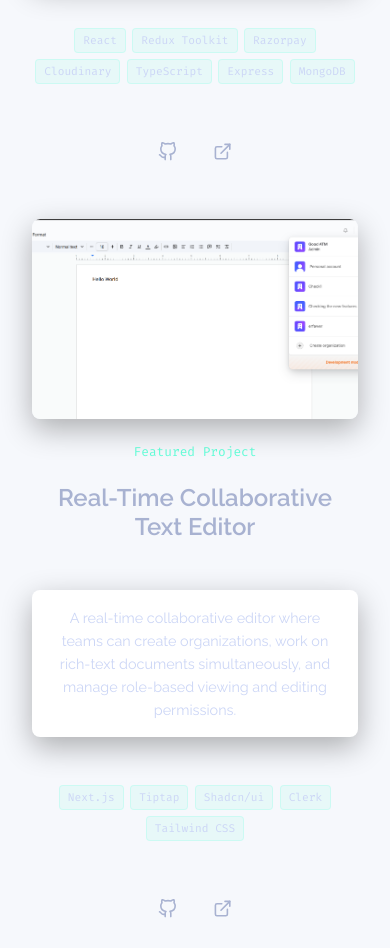
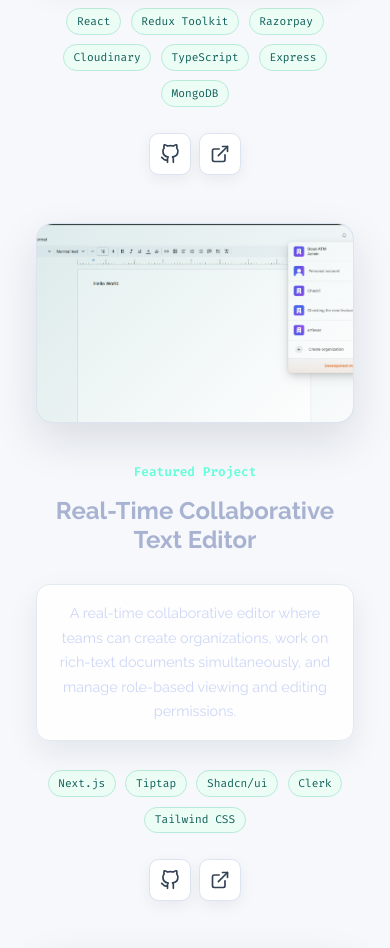
Before and after one commit to Samyaka13/Portfolio, a Next.js app: page / in a window 390 px wide. Shown: the part 3620-4568 px from the top of the page. Built offline with nearby package versions, Linux system fonts and the light colour scheme.

Commit message:
Enhance project UI and brighten styling

```diff
--- a/src/scss/sections/_projects.scss
+++ b/src/scss/sections/_projects.scss
@@ -1,10 +1,8 @@
 /* Projects Section Styles */
 .projects {
-  margin: 15rem 0;
+  margin: 12rem auto;
   padding: 0 2rem;
   max-width: 1200px;
-  margin-left: auto;
-  margin-right: auto;
 }
 
 .projects .title {
@@ -38,17 +36,15 @@
   width: clamp(100px, 20vw, 300px);
   height: 2px;
   margin-left: 2rem;
-  background-color: var(--lightest-navy);
+  background-color: #cbd5e1;
 }
 
-/* Projects Container */
 .projects-container {
   display: flex;
   flex-direction: column;
-  gap: 8rem;
+  gap: 7rem;
 }
 
-/* Individual Project */
 .project {
   position: relative;
   display: grid;
@@ -58,89 +54,86 @@
   min-height: 400px;
 }
 
-/* Project Image - FIXED POSITIONING */
 .project-image {
-  position: relative; /* Changed from absolute to relative */
+  position: relative;
   width: 100%;
   height: 350px;
-  z-index: 50;
-  border-radius: 0.5rem;
+  z-index: 1;
+  border-radius: 1rem;
   overflow: hidden;
-  box-shadow: 0 10px 30px rgba(0, 0, 0, 0.3);
-  transition: transform 0.3s ease-in-out;
-  display: block; /* Ensure it displays as a block element */
-  cursor: pointer; /* Show pointer cursor on hover */
+  border: 1px solid #dbe4f0;
+  box-shadow: 0 18px 45px rgba(15, 23, 42, 0.12);
+  transition: transform 0.3s ease, box-shadow 0.3s ease;
+  display: block;
+  cursor: pointer;
+  background: #e2e8f0;
 }
 
 .project-image:hover {
-  transform: translateY(-5px);
+  transform: translateY(-6px);
+  box-shadow: 0 24px 55px rgba(15, 23, 42, 0.16);
 }
 
-/* Add focus styles for accessibility */
 .project-image:focus {
   outline: 2px solid var(--theme-color);
-  outline-offset: 2px;
+  outline-offset: 3px;
 }
 
 .project-image-container {
   position: relative;
   width: 100%;
   height: 100%;
-  border-radius: 0.5rem;
+  border-radius: 1rem;
   overflow: hidden;
 }
 
 .project-image-overlay {
   position: absolute;
-  top: 0;
-  left: 0;
-  width: 100%;
-  height: 100%;
-  background-color: rgba(157, 0, 255, 0.3);
-  border-radius: 0.5rem;
+  inset: 0;
+  background: linear-gradient(135deg, rgba(15, 118, 110, 0.12), rgba(255, 255, 255, 0.02));
+  border-radius: 1rem;
   z-index: 2;
-  transition: 0.3s ease-in-out;
+  transition: opacity 0.3s ease;
 }
 
 .project-image:hover .project-image-overlay {
-  background-color: transparent;
+  opacity: 0;
 }
 
 .project-image img {
   z-index: 1;
-  filter: grayscale(100%);
+  filter: saturate(0.88);
   transition: 0.3s ease-in-out;
-  object-fit: cover;
 }
 
 .project-image:hover img {
-  filter: none;
-  transform: scale(1.05);
+  filter: saturate(1);
+  transform: scale(1.03);
 }
 
-/* Project Info */
 .project-info {
   z-index: 3;
   display: flex;
   flex-direction: column;
-  gap: 1rem;
+  gap: 0.85rem;
 }
 
 .project-info-overline {
   color: var(--theme-color);
   font-family: var(--fira-code);
   font-size: clamp(0.8rem, 1.5vw, 0.9rem);
-  margin-bottom: 0.5rem;
+  margin-bottom: 0.25rem;
+  font-weight: 600;
 }
 
 .project-info-title {
   color: var(--lightest-slate);
   font-size: clamp(1.5rem, 3vw, 2.2rem);
   font-family: var(--raleway);
-  font-weight: 600;
+  font-weight: 700;
   cursor: pointer;
-  transition: 0.3s ease-in-out;
-  margin-bottom: 1rem;
+  transition: color 0.3s ease;
+  margin-bottom: 0.5rem;
   line-height: 1.2;
 }
 
@@ -149,11 +142,12 @@
 }
 
 .project-info-description {
-  background-color: var(--light-navy);
-  border-radius: 0.5rem;
-  padding: 2rem;
-  margin: 1rem 0;
-  box-shadow: 0 10px 30px rgba(0, 0, 0, 0.3);
+  background: rgba(255, 255, 255, 0.92);
+  border: 1px solid #e2e8f0;
+  border-radius: 0.85rem;
+  padding: 1.5rem;
+  margin: 0.5rem 0;
+  box-shadow: 0 12px 30px rgba(15, 23, 42, 0.08);
   position: relative;
   z-index: 4;
 }
@@ -161,7 +155,7 @@
 .project-info-description p {
   color: var(--light-slate);
   font-family: var(--raleway);
-  line-height: 1.6;
+  line-height: 1.7;
   margin: 0;
   font-size: clamp(0.9rem, 1.8vw, 1rem);
 }
@@ -169,34 +163,34 @@
 .project-info-tech-list {
   display: flex;
   list-style-type: none;
-  gap: 1rem;
+  gap: 0.6rem;
   flex-wrap: wrap;
-  margin: 1rem 0;
+  margin: 0.5rem 0;
   padding: 0;
 }
 
 .project-info-tech-list-item {
-  color: var(--light-slate);
+  color: #0f5f59;
   font-family: var(--fira-code);
   font-size: clamp(0.7rem, 1.2vw, 0.85rem);
-  background-color: rgba(100, 255, 218, 0.1);
-  padding: 0.5rem 1rem;
-  border-radius: 0.25rem;
-  border: 1px solid rgba(100, 255, 218, 0.2);
+  background: #ecfdf5;
+  padding: 0.45rem 0.8rem;
+  border-radius: 999px;
+  border: 1px solid #b7ead8;
   transition: 0.3s ease-in-out;
   white-space: nowrap;
 }
 
 .project-info-tech-list-item:hover {
-  background-color: rgba(100, 255, 218, 0.2);
+  background: #d9f7ec;
   transform: translateY(-2px);
 }
 
 .project-info-links {
   list-style-type: none;
   display: flex;
-  gap: 1rem;
-  margin-top: 1rem;
+  gap: 0.5rem;
+  margin-top: 0.25rem;
   padding: 0;
 }
 
@@ -208,30 +202,32 @@
 }
 
 .project-info-links-item-link {
-  padding: 10px;
-  color: var(--lightest-slate);
+  width: 42px;
+  height: 42px;
+  color: #334155;
   transition: 0.3s ease-in-out;
-  outline: 2px dashed transparent;
-  border-radius: 0.25rem;
-  font-size: clamp(1.2rem, 2vw, 1.5rem);
+  border: 1px solid #dbe4f0;
+  background: #ffffff;
+  border-radius: 0.6rem;
+  font-size: 1.25rem;
   display: flex;
   align-items: center;
   justify-content: center;
+  box-shadow: 0 5px 15px rgba(15, 23, 42, 0.06);
 }
 
 .project-info-links-item-link:hover {
   color: var(--theme-color);
-  background-color: rgba(100, 255, 218, 0.1);
+  border-color: #9edbd1;
+  background: #f0fdfa;
   transform: translateY(-2px);
 }
 
 .project-info-links-item-link:focus {
-  outline-color: var(--theme-color);
-  transform: translateY(-4px);
-  color: var(--theme-color);
+  outline: 2px solid var(--theme-color);
+  outline-offset: 2px;
 }
 
-/* Alternate Layout for Reverse Projects */
 .project-reverse {
   grid-template-columns: 1fr 1fr;
 }
@@ -249,301 +245,56 @@
   text-align: left;
 }
 
-/* Responsive Design */
-
-/* Large screens (1200px and below) */
 @media screen and (max-width: 1200px) {
-  .projects {
-    padding: 0 1.5rem;
-  }
-
-  .projects .title h2::after {
-    width: clamp(80px, 15vw, 200px);
-    margin-left: 1.5rem;
-  }
-
-  .project {
-    gap: 3rem;
-  }
-
-  .project-image {
-    height: 320px;
-  }
-
-  .project-info-description {
-    padding: 1.5rem;
-  }
+  .projects { padding: 0 1.5rem; }
+  .projects .title h2::after { width: clamp(80px, 15vw, 200px); margin-left: 1.5rem; }
+  .project { gap: 3rem; }
+  .project-image { height: 320px; }
 }
 
-/* Medium screens (1024px and below) */
 @media screen and (max-width: 1024px) {
-  .projects {
-    margin: 10rem 0;
-    padding: 0 1rem;
-  }
-
-  .projects .title h2::after {
-    width: clamp(60px, 12vw, 150px);
-    margin-left: 1rem;
-  }
-
-  .projects-container {
-    gap: 6rem;
-  }
-
-  .project {
-    grid-template-columns: 1fr;
-    gap: 3rem;
-    text-align: center;
-  }
-
-  .project-image {
-    height: 280px;
-    order: 1;
-  }
-
-  .project-image-overlay {
-    background-color: transparent; /* Remove purple overlay on mobile */
-  }
-
-  .project-image img {
-    filter: none; /* Remove grayscale on mobile */
-  }
-
-  .project-info {
-    align-items: center;
-    text-align: center;
-    order: 2;
-  }
-
-  .project-info-description {
-    text-align: center;
-  }
-
-  .project-info-tech-list {
-    justify-content: center;
-  }
-
-  .project-info-links {
-    justify-content: center;
-  }
-
-  /* Reset reverse layout on mobile */
-  .project-reverse .project-image {
-    order: 1;
-  }
-
-  .project-reverse .project-info {
-    order: 2;
-    text-align: center;
-  }
-
-  .project-reverse .project-info-description {
-    text-align: center;
-  }
+  .projects { margin: 9rem 0; padding: 0 1rem; }
+  .projects .title h2::after { width: clamp(60px, 12vw, 150px); margin-left: 1rem; }
+  .projects-container { gap: 5.5rem; }
+  .project { grid-template-columns: 1fr; gap: 2.5rem; text-align: center; }
+  .project-image { height: 280px; order: 1; }
+  .project-info { align-items: center; text-align: center; order: 2; }
+  .project-info-description { text-align: center; }
+  .project-info-tech-list, .project-info-links { justify-content: center; }
+  .project-reverse .project-image { order: 1; }
+  .project-reverse .project-info { order: 2; text-align: center; }
+  .project-reverse .project-info-description { text-align: center; }
 }
 
-/* Small tablets (768px and below) */
 @media screen and (max-width: 768px) {
-  .projects {
-    margin: 8rem 0;
-    padding: 0 1rem;
-  }
-
-  .projects .title h2::after {
-    width: clamp(40px, 8vw, 100px);
-    margin-left: 0.8rem;
-  }
-
-  .projects-container {
-    gap: 5rem;
-  }
-
-  .project {
-    gap: 2rem;
-  }
-
-  .project-image {
-    height: 250px;
-  }
-
-  .project-image-overlay {
-    background-color: transparent; /* Remove purple overlay on mobile */
-  }
-
-  .project-image img {
-    filter: none; /* Remove grayscale on mobile */
-  }
-
-  .project-info-description {
-    padding: 1.5rem;
-  }
-
-  .project-info-tech-list {
-    gap: 0.5rem;
-  }
-
-  .project-info-tech-list-item {
-    padding: 0.4rem 0.8rem;
-  }
+  .projects { margin: 7rem 0; padding: 0 1rem; }
+  .projects .title h2::after { width: clamp(40px, 8vw, 100px); margin-left: 0.8rem; }
+  .projects-container { gap: 4.5rem; }
+  .project-image { height: 250px; }
 }
 
-/* Mobile screens (640px and below) */
 @media screen and (max-width: 640px) {
-  .projects {
-    margin: 6rem 0;
-    padding: 0 1rem;
-  }
-
-  .projects .title h2::after {
-    display: none;
-  }
-
-  .projects-container {
-    gap: 4rem;
-  }
-
-  .project {
-    gap: 2rem;
-  }
-
-  .project-image {
-    height: 220px;
-  }
-
-  .project-image-overlay {
-    background-color: transparent; /* Remove purple overlay on mobile */
-  }
-
-  .project-image img {
-    filter: none; /* Remove grayscale on mobile */
-  }
-
-  .project-info-description {
-    padding: 1.2rem;
-  }
-
-  .project-info-tech-list {
-    gap: 0.4rem;
-  }
-
-  .project-info-tech-list-item {
-    padding: 0.3rem 0.6rem;
-  }
+  .projects { margin: 5rem 0; padding: 0 1rem; }
+  .projects .title h2::after { display: none; }
+  .project-image { height: 220px; }
+  .project-info-description { padding: 1.2rem; }
 }
 
-/* Extra small screens (480px and below) */
 @media screen and (max-width: 480px) {
-  .projects {
-    margin: 4rem 0;
-    padding: 0 0.5rem;
-  }
-
-  .projects-container {
-    gap: 3rem;
-  }
-
-  .project {
-    gap: 1.5rem;
-  }
-
-  .project-image {
-    height: 200px;
-  }
-
-  .project-image-overlay {
-    background-color: transparent; /* Remove purple overlay on mobile */
-  }
-
-  .project-image img {
-    filter: none; /* Remove grayscale on mobile */
-  }
-
-  .project-info-description {
-    padding: 1rem;
-  }
-
-  .project-info-tech-list-item {
-    padding: 0.25rem 0.5rem;
-  }
+  .projects { margin: 4rem 0; padding: 0 0.75rem; }
+  .projects-container { gap: 3rem; }
+  .project-image { height: 200px; }
+  .project-info-description { padding: 1rem; }
+  .project-info-tech-list-item { padding: 0.3rem 0.6rem; }
 }
 
-/* Very small screens (360px and below) */
-@media screen and (max-width: 360px) {
-  .projects {
-    padding: 0 0.5rem;
-  }
-
-  .project-image {
-    height: 180px;
-  }
-
-  .project-image-overlay {
-    background-color: transparent; /* Remove purple overlay on mobile */
-  }
-
-  .project-image img {
-    filter: none; /* Remove grayscale on mobile */
-  }
-
-  .project-info-description {
-    padding: 0.8rem;
-  }
-
-  .project-info-tech-list {
-    gap: 0.3rem;
-  }
-
-  .project-info-tech-list-item {
-    padding: 0.2rem 0.4rem;
-    font-size: 0.65rem;
-  }
-}
-
-/* Accessibility improvements */
 @media (prefers-reduced-motion: reduce) {
   .project-image,
   .project-info-title,
   .project-info-tech-list-item,
-  .project-info-links-item-link {
-    transition: none;
-  }
-
-  .project-image:hover {
-    transform: none;
-  }
-
-  .project-image:hover img {
-    transform: none;
-  }
-
-  .project-info-tech-list-item:hover {
-    transform: none;
-  }
-
-  .project-info-links-item-link:hover {
-    transform: none;
-  }
+  .project-info-links-item-link { transition: none; }
+  .project-image:hover,
+  .project-image:hover img,
+  .project-info-tech-list-item:hover,
+  .project-info-links-item-link:hover { transform: none; }
 }
-
-/* High contrast mode support */
-@media (prefers-contrast: high) {
-  .project-info-description {
-    border: 2px solid var(--theme-color);
-  }
-
-  .project-info-tech-list-item {
-    border: 2px solid var(--theme-color);
-  }
-}
-
-/* Dark mode adjustments */
-@media (prefers-color-scheme: dark) {
-  .project-image-overlay {
-    background-color: rgba(157, 0, 255, 0.4);
-  }
-
-  .project-info-description {
-    box-shadow: 0 10px 30px rgba(0, 0, 0, 0.5);
-  }
-}
```
